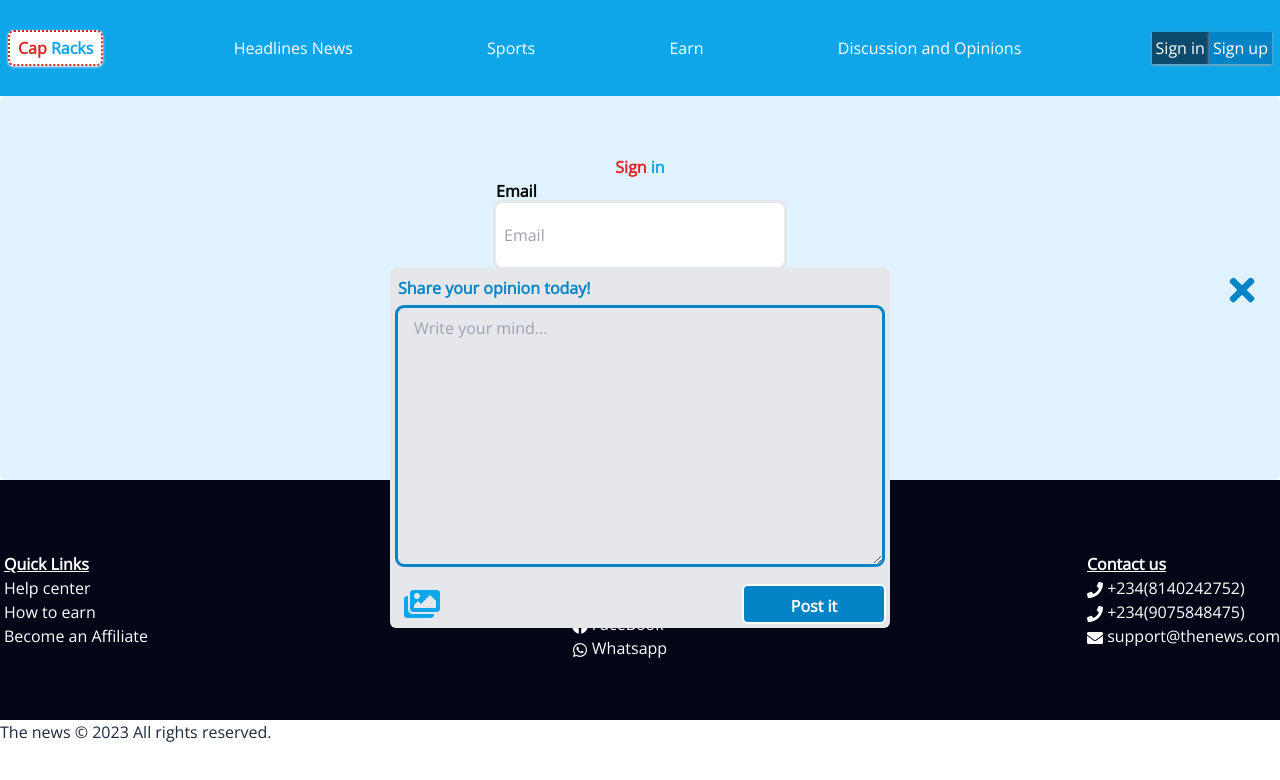
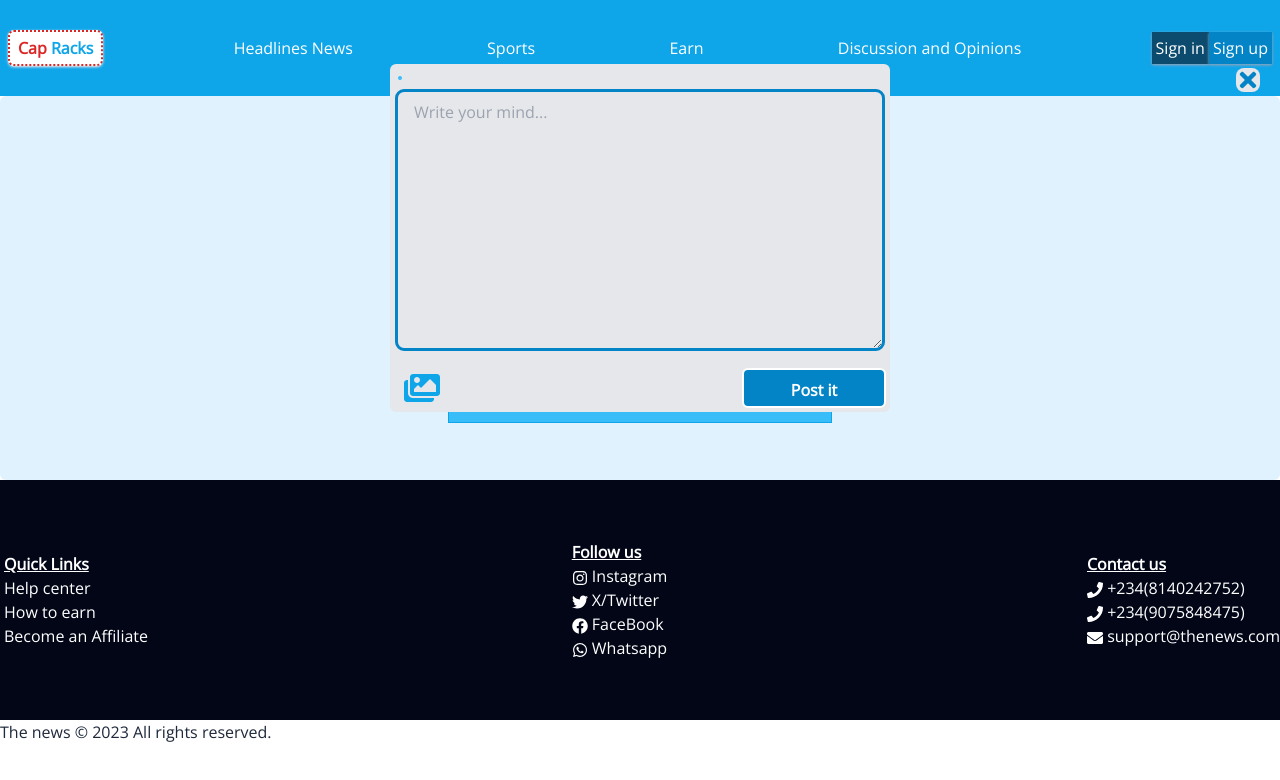
Before and after one commit to Cosmosvybes/The_news_app, a React (Vite) app: page /signin in a window 1280 px wide. Both pictures are taken after a click on the button 1230 px from the left and 456 px from the top of the page. Shown: the top 780 px of the page. Built offline with nearby package versions, Linux system fonts and the light colour scheme; the HTML template or start-up script is replaced by a standard one.

Commit message:
working on the image upload

```diff
--- a/src/Components/Earn.jsx
+++ b/src/Components/Earn.jsx
@@ -26,7 +26,7 @@ const Earn = () => {
         <p className="px-4 text-gray-600 underline ">Follow this steps</p>
 
         <div className="flex px-5 justify-between items-center max-sm:flex-col h-72 max-sm:h-auto py-1 max-sm:px-3 rounded-2xl ">
-          <div className="flex justify-start items-center flex-col px-2 w-72 border py-3 border-x-gray-200 h-auto max-sm:h-auto max-sm:w-full m-0.5 rounded-sm bg-gray-200">
+          <div className="flex justify-start items-center flex-col px-2 w-72 border py-3 border-x-gray-100 h-auto max-sm:h-auto max-sm:w-full m-0.5 rounded-md bg-gray-100">
             <FaUser className="text-sky-500 text-4xl" />
             <h1 className="text-2xl text-sky-500 font-bold"> Sign up</h1>
             <p className="text-slate-900 max-sm:text-sm">
@@ -34,7 +34,7 @@ const Earn = () => {
               Set up a new account
             </p>
           </div>
-          <div className="flex justify-start items-center flex-col px-2 py-3 w-72 border border-x-gray-200 h-auto max-sm:h-auto max-sm:w-full m-0.5 rounded-sm bg-gray-200">
+          <div className="flex justify-start items-center flex-col px-2 py-3 w-72 border border-x-gray-100 h-auto max-sm:h-auto max-sm:w-full m-0.5 rounded-md bg-gray-100">
             <FaSignInAlt className="text-4xl text-sky-500 font-bold" />
             <h1 className="text-2xl text-sky-500 font-bold"> Sign in</h1>
             <p className="text-slate-900 text-center max-sm:text-sm">
@@ -42,7 +42,7 @@ const Earn = () => {
               Sign in to you account
             </p>
           </div>
-          <div className="flex justify-start items-center flex-col py-3 px-2 w-72 border border-x-gray-200 h-auto max-sm:h-auto max-sm:w-full m-0.5 rounded-sm bg-gray-200">
+          <div className="flex justify-start items-center flex-col py-3 px-2 w-72 border border-x-gray-100 h-auto max-sm:h-auto max-sm:w-full m-0.5 rounded-md bg-gray-100">
             <FaUserShield className="text-4xl text-sky-500 font-bold" />
             <h1 className="text-2xl text-sky-500 font-bold"> Join Premium</h1>
             <p className="text-slate-900 max-sm:text-sm text-center">
@@ -50,7 +50,7 @@ const Earn = () => {
               Subscribe premium
             </p>
           </div>
-          <div className="flex justify-start items-center flex-col py-3 px-2 w-72 border border-x-gray-200 h-auto max-sm:h-auto max-sm:w-full m-0.5 rounded-sm bg-gray-200">
+          <div className="flex justify-start items-center flex-col py-3 px-2 w-72 border border-x-gray-100 h-auto max-sm:h-auto max-sm:w-full m-0.5 rounded-md bg-gray-100">
             <FaUserEdit className="text-4xl text-sky-500 font-bold" />
             <h1 className="text-2xl text-sky-500 font-bold"> Create</h1>
             <p className="text-slate-900 max-sm:text-sm text-center">
@@ -58,7 +58,7 @@ const Earn = () => {
               Create engaging discussion.
             </p>
           </div>
-          <div className="flex justify-start items-center flex-col py-3 px-2 w-72 border border-x-gray-200 h-auto max-sm:h-auto max-sm:w-full m-0.5 rounded-sm bg-gray-200">
+          <div className="flex justify-start items-center flex-col py-3 px-2 w-72 border border-x-gray-100 h-auto max-sm:h-auto max-sm:w-full m-0.5 rounded-md bg-gray-100">
             <FaHeart className="text-4xl text-sky-500 font-bold" />
             <h1 className="text-2xl text-sky-500 font-bold"> Get 50 Likes</h1>
             <p className="text-slate-900 text-center max-sm:text-sm">
@@ -78,7 +78,7 @@ const Earn = () => {
           {" "}
           Start your earning journey with us now.
         </p>
-        <Link className=" bg-sky-600 text-white font-extrabold hover:bg-sky-700 w-auto rounded-sm px-2 py-2 m-1 text-center">
+        <Link className=" bg-sky-600 text-white font-extrabold hover:bg-sky-700 w-auto rounded-md px-2 py-2 m-1 text-center">
           Start earning now
         </Link>
       </div>
--- a/src/Components/Nav.jsx
+++ b/src/Components/Nav.jsx
@@ -1,21 +1,8 @@
 import React, { useEffect, useRef, useState } from "react";
 import { gsap } from "gsap";
 import "./Nav.css";
-import {
-  FaBars,
-  FaCaretUp,
-  FaTwitter,
-  FaFacebook,
-  FaTimes,
-  FaDollarSign,
-  FaSignInAlt,
-  FaHackerNews,
-  FaUser,
-  FaInbox,
-  FaPlus,
-  FaFileImage,
-  FaImages,
-} from "react-icons/fa";
+import image from "../assets/cosmos.png";
+import { FaBars, FaCaretUp, FaTimes, FaPlus, FaImages } from "react-icons/fa";
 import News from "./News";
 import Footer from "./Footer";
 import { Link } from "react-router-dom";
@@ -110,10 +97,25 @@ const Nav = () => {
   useEffect(() => {}, []);
 
   const animate = () => {
-    gsap.fromTo(
-      "div",
-      { opacity: 0},
-      {  opacity: 1}
+    gsap.fromTo("div", { opacity: 0 }, { opacity: 1 });
+  };
+
+  const [imageUpload, setImageUpload] = useState(undefined);
+  //image upload
+  const handleUpload = async (e) => {
+    await imageUrl("#image");// use the image url package here to getb the image url
+    setImageUpload(e.target.files[0].name);
+  };
+
+  //create new post or upload new post
+  const handlePosting = (e) => {
+    const formData = new FormData();
+    formData.append("image", imageUpload);
+
+    console.log(
+      formData.get("image") == "undefined"
+        ? "uploading"
+        : `uploading ${formData.get("image")}`
     );
   };
 
@@ -232,18 +234,6 @@ const Nav = () => {
             </Link>
           </div>
 
-          {/* <input
-            style={{ display: openBar ? "block" : "none" }}
-            type="text"
-            placeholder="search news"
-            className=" rounded-md px-2 w-48 outline-none py-1 border border-none m-2"
-          />
-          <input
-            type="submit"
-            className="px-2 py-1 rounded-md w-48font-extrabold  hover:bg-sky-800 bg-sky-950 text-white border border-none"
-            style={{ display: openBar ? "block" : "none" }}
-          /> */}
-
           <FaCaretUp
             style={{ display: openBar ? "block" : "none" }}
             className="absolute  top-52 text-center text-4xl text-sky-500 shadow shadow-slate-400 z-10"
@@ -271,17 +261,19 @@ const Nav = () => {
           <div
             ref={modal}
             id="modal"
-            className="absolute  right-0   w-full py-3 px-4  flex justify-center items-center top-64"
+            className="absolute  right-0 w-full py-2 px-2  flex justify-center  items-center top-14"
           >
             <div
-              className="post-form rounded-md flex flex-col bg-gray-200 h-auto transition  max-md:left-40 max-md:w-96  justify-start px-2  "
+              className="post-form rounded-md flex flex-col bg-gray-200 h-auto transition  max-md:left-40 max-md:w-96  justify-start px-2"
               style={{ transition: "0.9s" }}
               id="post-form"
             >
-              <p className="para font-bold  inline text-sky-600 py-2">
-                {" "}
-                Share your opinion today!
-              </p>
+              <div className="grid grid-cols-1 h-auto py-3 ">
+                <img
+                  src={imageUpload}
+                  className="h-auto rounded-md -z-1 border-2 border-sky-400"
+                />
+              </div>
 
               <div className="flex justify-start flex-col items-center">
                 <textarea
@@ -307,13 +299,17 @@ const Nav = () => {
                   id="imageFile"
                   className="hidden"
                   accept="*/*"
+                  onChange={handleUpload}
                 />
                 <label htmlFor="imageFile">
                   {" "}
                   <FaImages className="text-sky-500   text-4xl m-0.5" />{" "}
                 </label>
 
-                <button className="bg-sky-600  rounded-md border-2 w-36 py-2 px-1   border-white font-extrabold text-white">
+                <button
+                  onClick={handlePosting}
+                  className="bg-sky-600  rounded-md border-2 w-36 py-2 px-1   border-white font-extrabold text-white"
+                >
                   {" "}
                   Post it
                 </button>
@@ -322,8 +318,9 @@ const Nav = () => {
                 onClick={() => {
                   gsap.fromTo("div", { opacity: 0 }, { opacity: 1 });
                   setSHowFeedBack(!showFeedBack);
+                  setImageUpload(undefined);
                 }}
-                className="absolute top-4   rounded-lg text-4xl text-sky-600 right-5"
+                className="absolute top-3   rounded-lg text-2xl text-sky-600 right-5 bg-gray-200"
               />
             </div>
           </div>
--- a/src/Components/Signin.jsx
+++ b/src/Components/Signin.jsx
@@ -25,19 +25,22 @@ const Signin = () => {
               className="grid grid-cols-1 gap-1 max-sm:grid-cols-1 max-sm:gap-2 "
               onClick={handleSignin}
             >
-              {/* <h1 className="text-center text-xl">Create account</h1> */}
               <label className="flex flex-col flex-start">
-                <b>Email</b>
+                <b className="text-left max-sm:text-left text-gray-500">
+                  Email
+                </b>
                 <input
-                  className="w-72 px-2 py-5  outline outline-gray-200  max-sm:py-3 rounded-md"
-                  type="text"
+                  className="w-96  max-sm:w-72 px-2 py-5  outline border border-gray-400 outline-none  max-sm:py-3 "
+                  type="email"
                   placeholder="Email"
                 />
               </label>
               <label className="flex flex-col flex-start">
-                <b>Password</b>
+                <b className="text-right max-sm:text-left text-gray-500">
+                  Password
+                </b>
                 <input
-                  className="w-72 px-2 py-5  outline outline-gray-200  max-sm:py-3 rounded-md"
+                  className="w-96  max-sm:w-72 px-2 py-5  outline border border-gray-400 outline-none  max-sm:py-3 "
                   type="password"
                   placeholder="Password"
                 />
@@ -45,7 +48,7 @@ const Signin = () => {
 
               <input
                 type="submit"
-                className="border border-sky-500 w-full py-4 rounded-md hover:bg-sky-600 max-sm:py-2 text-white font-bold bg-sky-400"
+                className="border border-sky-500 w-full py-4 rounded-none hover:bg-sky-600 max-sm:py-2 text-white font-bold bg-sky-400"
               />
             </form>
           </div>
```
Also changed, not shown: src/assets/cosmos.png (renamed from src/assets/Screenshot 2023-11-11 101540.png).
